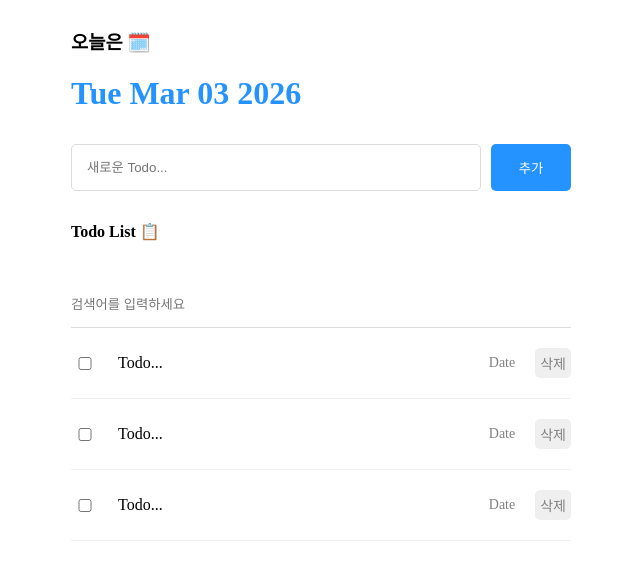
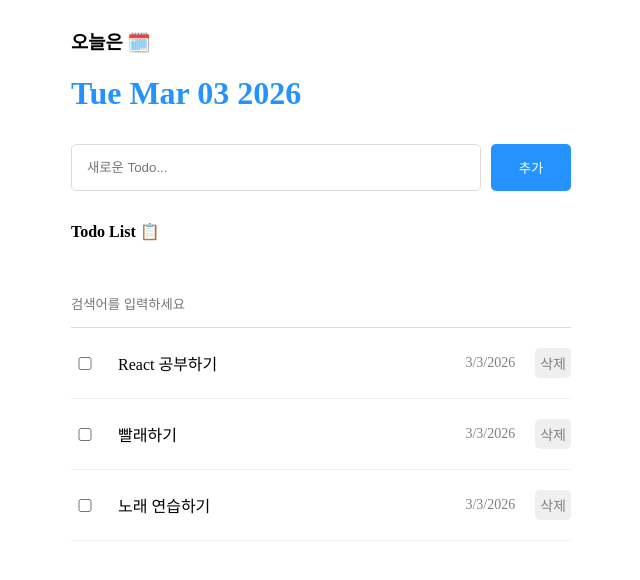
Before and after one commit to TakHoYeong/react-training, a React (Vite) app in the folder todoListApp/: page / in a window 1280 px wide. Shown: the top 580 px of the page, without its empty margins (319-959 px from the left). Built offline with nearby package versions, Linux system fonts and the light colour scheme.

Commit message:
TodoList 렌더링

```diff
--- a/todoListApp/src/App.jsx
+++ b/todoListApp/src/App.jsx
@@ -43,7 +43,7 @@
     <div className="App">
       <Header />
       <Editor onCreate={onCreate} />
-      <List />
+      <List todos={todos}/>
     </div>
   );
 }
--- a/todoListApp/src/components/List.jsx
+++ b/todoListApp/src/components/List.jsx
@@ -1,18 +1,39 @@
 import "./List.css";
 import TodoItem from "./TodoItem";
+import { useState } from "react";
 
-const List = () => {
+const List = ({ todos }) => {
+  const [search, setSearch] = useState("");
+
+  const onChangeSearch = (e) => {
+    setSearch(e.target.value);
+  };
+
+  const getFilteredData = () => {
+    if (search === "") {
+      return todos;
+    }
+    return todos.filter((todo) =>
+      todo.content.toLowerCase().includes(search.toLowerCase()),
+    );
+  };
+
+  const filteredTodos = getFilteredData();
   return (
     <div className="List">
       <h4>Todo List 📋</h4>
-            <input placeholder="검색어를 입력하세요" />
+      <input
+        value={search}
+        onChange={onChangeSearch}
+        placeholder="검색어를 입력하세요"
+      />
       <div className="todos_wrapper">
-                <TodoItem />
-                <TodoItem />
-                <TodoItem />
+        {filteredTodos.map((todo) => {
+          return <TodoItem key={todo.id} {...todo} />;
+        })}
       </div>
     </div>
-    )
+  );
 };
 
 export default List;
--- a/todoListApp/src/components/TodoItem.jsx
+++ b/todoListApp/src/components/TodoItem.jsx
@@ -1,15 +1,14 @@
 import "./TodoItem.css";
 
-const TodoItem = () => {
+const TodoItem = ({ id, isDone, content, date }) => {
   return (
     <div className="TodoItem">
-        <input type="checkbox" />
-        <div className="content">Todo...</div>
-        <div className="date">Date</div>
-        <button>삭제</button>
+      <input checked={isDone} type="checkbox" />
+      <div className="content">{content}</div>
+      <div className="date">{new Date(date).toLocaleDateString()}</div>
+      <button>삭제</button>
     </div>
-
-  )
+  );
 };
 
 export default TodoItem;
```
Lines whose indentation alone changed are shown as unchanged.
